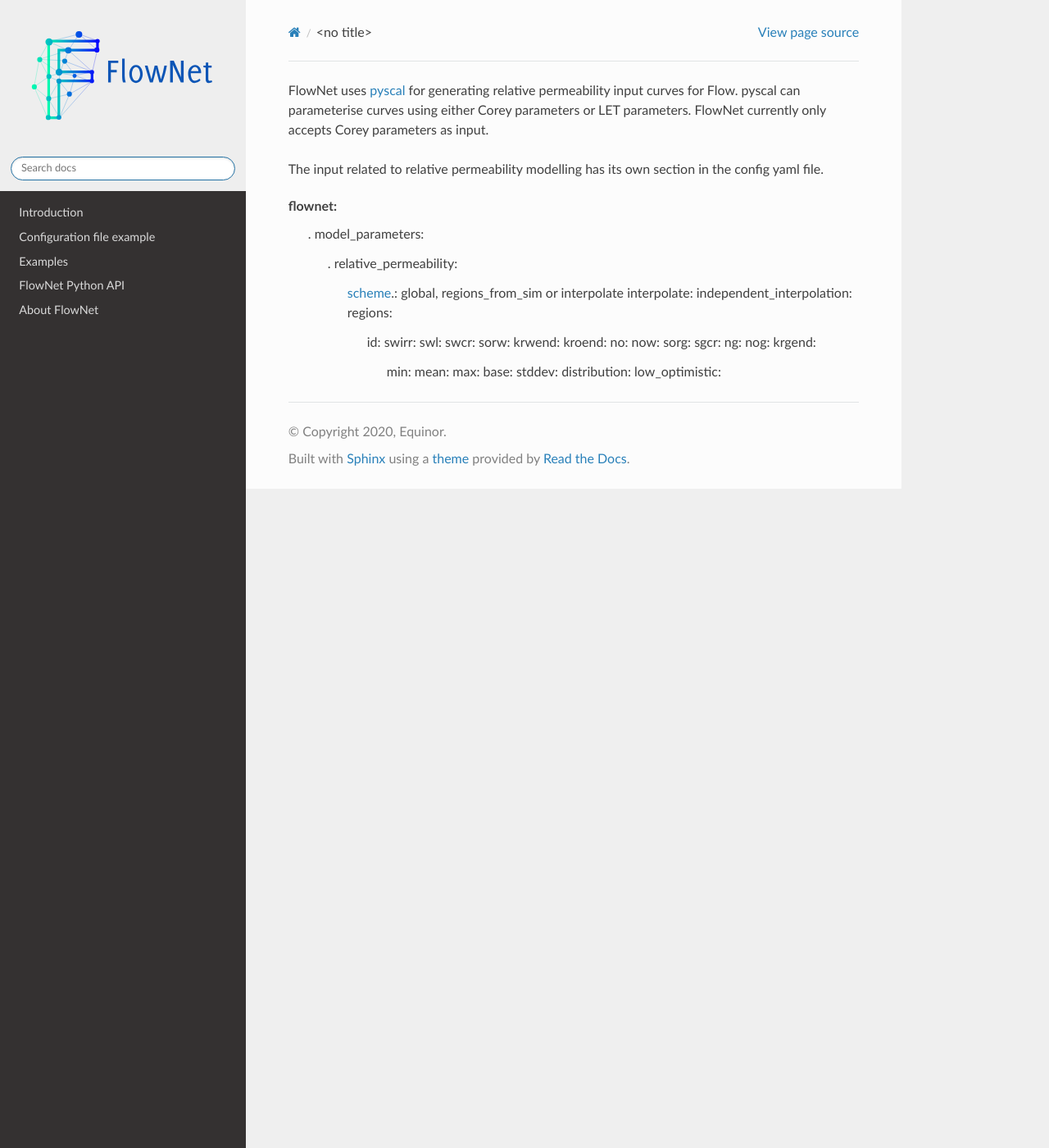
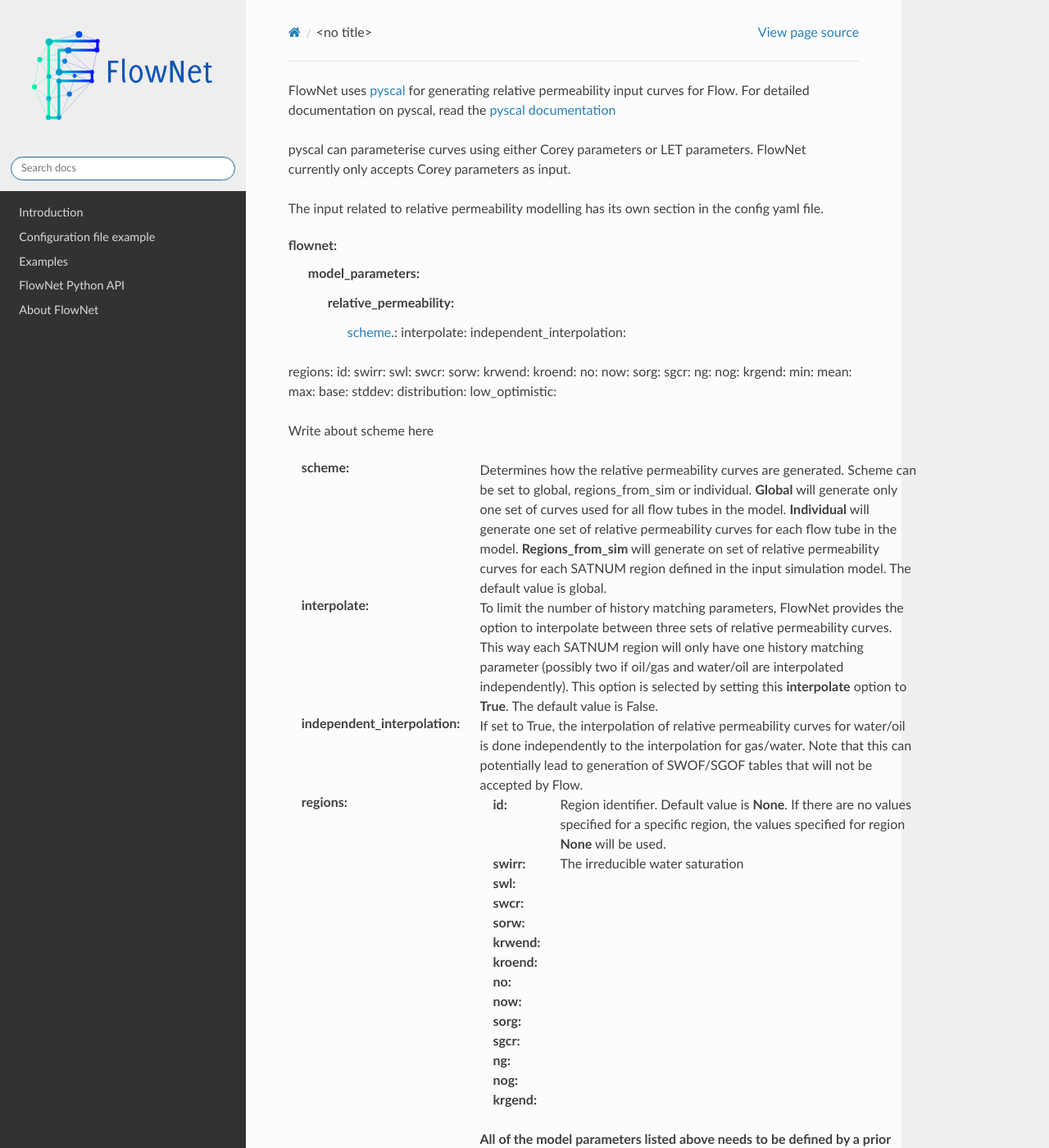
Before and after one commit to equinor/flownet, a Sphinx documentation site: the page built from docs/relative_permeability.rst, in a window 1280 px wide and 1400 px high. Shown: the whole window at 82% size. Built offline with Sphinx 7.4.7 and the Read the Docs theme 2.0.0, drawn with Linux system fonts in a browser that asks for light colours; pages that are not in the unit, such as notebooks, are missing from menus; some of the changed text lies outside the part shown.

Commit message:
initial commit

```diff
--- a/docs/conf.py
+++ b/docs/conf.py
@@ -26,7 +26,7 @@ copyright = "2020, Equinor"
 # Add any Sphinx extension module names here, as strings. They can be
 # extensions coming with Sphinx (named 'sphinx.ext.*') or your custom
 # ones.
-extensions = ["sphinx.ext.autodoc", "sphinx.ext.napoleon", "sphinx_rtd_theme", "configsuite.extension.ext"]
+extensions = ["sphinx.ext.autodoc", "sphinx.ext.napoleon", "sphinx_rtd_theme", "configsuite.extension.ext", "sphinx.ext.autosectionlabel"]
 
 # Add any paths that contain templates here, relative to this directory.
 templates_path = ["_templates"]
--- a/docs/index.rst
+++ b/docs/index.rst
@@ -9,6 +9,7 @@ FlowNet documentation
 
    introduction
    configuration_file
+   parametrization
    examples
    api
    about
--- a/docs/relative_permeability.rst
+++ b/docs/relative_permeability.rst
@@ -1,21 +1,18 @@
-FlowNet uses `pyscal <https://github.com/equinor/pyscal>`_ for generating relative permeability input curves for Flow. pyscal can parameterise curves using either Corey parameters or LET parameters. FlowNet currently only accepts Corey parameters as input.
+FlowNet uses `pyscal <https://github.com/equinor/pyscal>`_ for generating relative permeability input curves for Flow.
+For detailed documentation on pyscal, read the `pyscal documentation <https://equinor.github.io/pyscal>`_
+
+pyscal can parameterise curves using either Corey parameters or LET parameters. FlowNet currently only accepts Corey parameters as input.
 
 The input related to relative permeability modelling has its own section in the config yaml file.
 
 
 flownet:
-  .
-  .
-  .
   model_parameters:
-    .
-    .
-    .
     relative_permeability:
-      scheme_.: global, regions_from_sim or interpolate
+      scheme_.:
       interpolate:
       independent_interpolation:
-      regions:
+|      regions:
         id:
         swirr:
         swl:
@@ -41,3 +38,80 @@ flownet:
 
 
 .. _scheme:
+
+Write about scheme here
+
+:scheme: Determines how the relative permeability curves are generated. Scheme can be set to global,
+  regions_from_sim or individual.
+  **Global** will generate only one set of curves used for all flow tubes in the model.
+  **Individual** will generate one set of relative permeability curves for each flow tube in the model.
+  **Regions_from_sim** will generate on set of relative permeability curves for each
+  SATNUM region defined in the input simulation model. The default value is global.
+:interpolate: To limit the number of history matching parameters, FlowNet provides the option to
+  interpolate between three sets of relative permeability curves. This way each SATNUM region will
+  only have one history matching parameter (possibly two if oil/gas and water/oil are
+  interpolated independently). This option is selected by setting this **interpolate**
+  option to **True**. The default value is False.
+:independent_interpolation: If set to True, the interpolation of relative permeability curves for water/oil
+  is done independently to the interpolation for gas/water. Note that this can potentially lead to
+  generation of SWOF/SGOF tables that will not be accepted by Flow.
+:regions:
+  :id: Region identifier. Default value is **None**.
+    If there are no values specified for a specific region,
+    the values specified for region **None** will be used.
+  :swirr: The irreducible water saturation
+  :swl:
+  :swcr:
+  :sorw:
+  :krwend:
+  :kroend:
+  :no:
+  :now:
+  :sorg:
+  :sgcr:
+  :ng:
+  :nog:
+  :krgend:
+
+  All of the model parameters listed above needs to be defined by a prior probability distribution.
+    :min: The minimum value of the distribution, or the low value used to build curves for interpolation
+    :mean: The mean value of the distribution
+    :max: The maximum value of the distribution, or the high value used to build curves for interpolation
+    :base: The mode of the distribution, or the base value used to build curves for interpolation
+    :stddev: The standard deviation of the prior distribution
+    :distribution: The type of distribution. The available options are *uniform*, *logunif*,
+      *normal*, *lognormal*, *triangular*, *const*
+    :low_optimistic: The interpolation option will interpolate between an optimistic
+      set of curves and a pessimistic set of curves. For some model parameters, the numerical *low* value
+      should be used to generate the *optimistic* curve (and in turn used the numerical *high*
+      value to generate the *pessimistic* curve. If that is the case, set **low_optimistic** to True.
+
+.. code-block:: yaml
+  flownet:
+    model_parameters:
+      relative_permeability:
+        scheme_.:
+        interpolate:
+        independent_interpolation:
+|        regions:
+          id:
+          swirr:
+          swl:
+          swcr:
+          sorw:
+          krwend:
+          kroend:
+          no:
+          now:
+          sorg:
+          sgcr:
+          ng:
+          nog:
+          krgend:
+            min:
+            mean:
+            max:
+            base:
+            stddev:
+            distribution:
+            low_optimistic:
```
